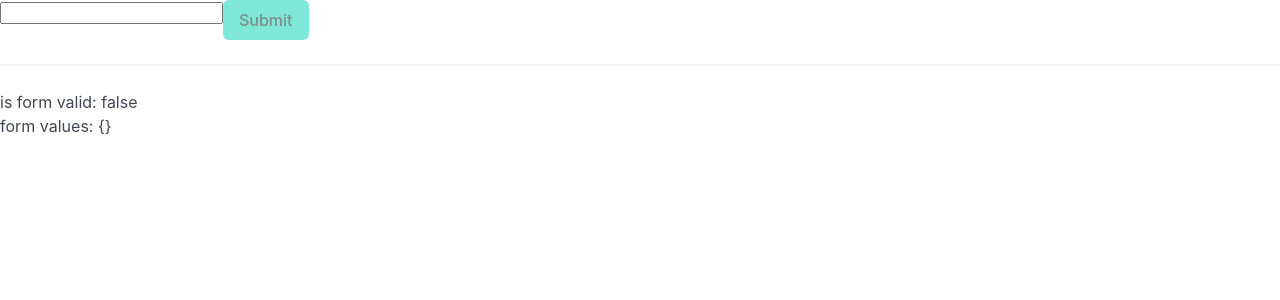
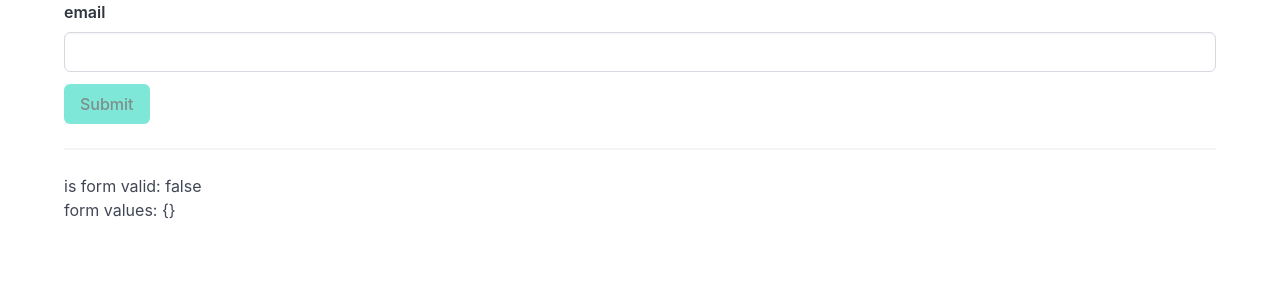
Before and after one commit to fundayluck/emailform, an Angular app: page / in a window 1280 px wide. Shown: the top 300 px of the page. Built offline with nearby package versions, Linux system fonts and the light colour scheme.

Commit message:
adding styling

```diff
--- a/src/app/app.component.html
+++ b/src/app/app.component.html
@@ -1,19 +1,29 @@
+<div class="container">
   <form (ngSubmit)="onSubmit()" #emailForm="ngForm">
+    <div class="field">
+      <label class="label">email</label>
       <input
+        class="input"
         type="email"
         pattern=".+@.+\..+"
         required
         name="email"
         [(ngModel)]="email"
         #emailControl="ngModel"
+        [ngClass]="{
+          'is-danger': emailControl.invalid && emailControl.touched
+        }"
       />
 
       <ng-container *ngIf="emailControl.invalid && emailControl.touched">
-    <div *ngIf="emailControl.errors?.['required']">You must enter email</div>
-    <div *ngIf="emailControl.errors?.['pattern']">
+        <div class="help is-danger" *ngIf="emailControl.errors?.['required']">
+          You must enter email
+        </div>
+        <div class="help is-danger" *ngIf="emailControl.errors?.['pattern']">
           please enter a valid email
         </div>
       </ng-container>
+    </div>
     <button class="button is-primary" [disabled]="emailForm.invalid">
       Submit
     </button>
@@ -22,3 +32,4 @@
   <hr />
   <div>is form valid: {{ emailForm.valid }}</div>
   <div>form values: {{ emailForm.value | json }}</div>
+</div>
--- a/src/app/app.component.ts
+++ b/src/app/app.component.ts
@@ -11,6 +11,7 @@ import { FormsModule } from '@angular/forms';
 })
 export class AppComponent {
   email!: string;
+
   onSubmit() {
     console.log(this.email);
   }
```
Lines whose indentation alone changed are shown as unchanged.
